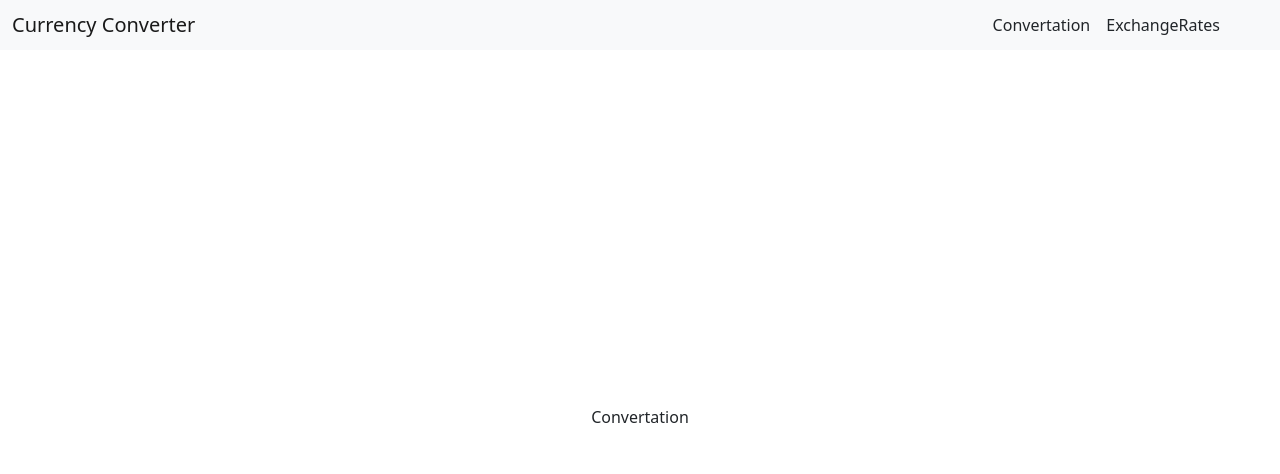
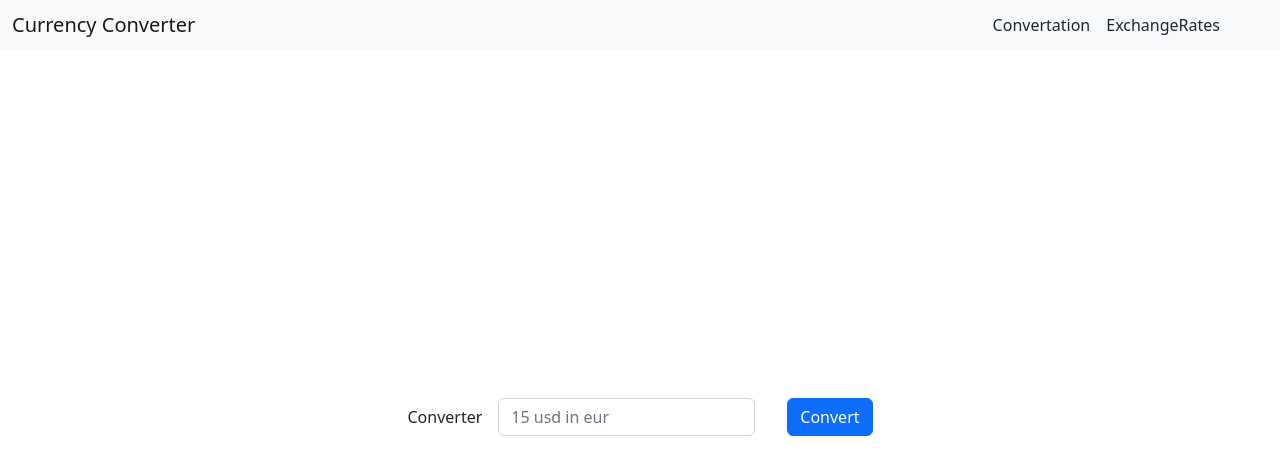
Before and after one commit to kaamosdao/currency-converter, a React app: page / in a window 1280 px wide. Shown: the top 474 px of the page. Built offline with nearby package versions, Linux system fonts and the light colour scheme.

Commit message:
common convertation logic and ui

```diff
--- a/src/interfaces/interfaces.tsx
+++ b/src/interfaces/interfaces.tsx
@@ -6,10 +6,4 @@ export interface IRoutes {
   readonly [routeName: string]: string;
 }
 
-export interface IConvertResult {
-  readonly from: string;
-  readonly to: string;
-  readonly amount: number;
-}
-
 export default IRate;
--- a/src/pages/ConvertationPage.tsx
+++ b/src/pages/ConvertationPage.tsx
@@ -1,27 +1,65 @@
-import React, { useEffect, useState } from 'react';
+import React, { useEffect, useState, useRef } from 'react';
 import axios from 'axios';
 import routes from '../routes';
-import { IConvertResult } from '../interfaces/interfaces';
 
 const Convertation: React.FC = () => {
-  const [convertResult, setConvertResult] = useState<IConvertResult | null>(null);
+  const [result, setResult] = useState<number | null>(null);
+  const inputRef = useRef<HTMLInputElement | null>(null);
 
-  const onSubmit = () => {
-    const convertCurrency = async (from: string, to: string, amount: string) => {
-      const response = await axios.get(routes.convert, {
-        params: { from, to, amount },
-        headers: { apikey: '638MYx3XDtSkA31Ow406rVqKW0bdeGpl' },
-      });
-      setConvertResult({ from, to, amount: response.data.result });
+  const convertCurrency = async (from: string, to: string, amount: string) => {
+    const response = await axios.get(routes.convert, {
+      params: { from, to, amount },
+      headers: { apikey: '638MYx3XDtSkA31Ow406rVqKW0bdeGpl' },
+    });
+    return response.data.result;
+  };
+
+  const onSubmit = (event: React.FormEvent<HTMLFormElement>) => {
+    const setCurrency = async (from: string, to: string, amount: string) => {
+      const convertedResult = await convertCurrency(from, to, amount);
+      setResult(convertedResult);
     };
-    // convertCurrency();
+
+    event.preventDefault();
+    const target = event.target as typeof event.target & {
+      readonly converter: { readonly value: string };
+    };
+    const values = target.converter.value.trim().split(' ');
+
+    setCurrency(values[1], values[3], values[0]);
   };
 
   useEffect(() => {
     console.log('render ConvertationPage');
   });
 
-  return <p>Convertation</p>;
+  return (
+    <div className="d-flex flex-column">
+      <form className="row g-3 align-items-center" onSubmit={onSubmit}>
+        <div className="col-auto">
+          <label htmlFor="converter" className="col-form-label">
+            Converter
+          </label>
+        </div>
+        <div className="col-auto">
+          <input
+            ref={inputRef}
+            type="text"
+            className="form-control"
+            id="converter"
+            name="converter"
+            placeholder="15 usd in eur"
+          />
+        </div>
+        <div className="col-auto">
+          <button type="submit" className="btn btn-primary ms-3">
+            Convert
+          </button>
+        </div>
+      </form>
+      <p className="result">{result}</p>
+    </div>
+  );
 };
 
 export default Convertation;
```
